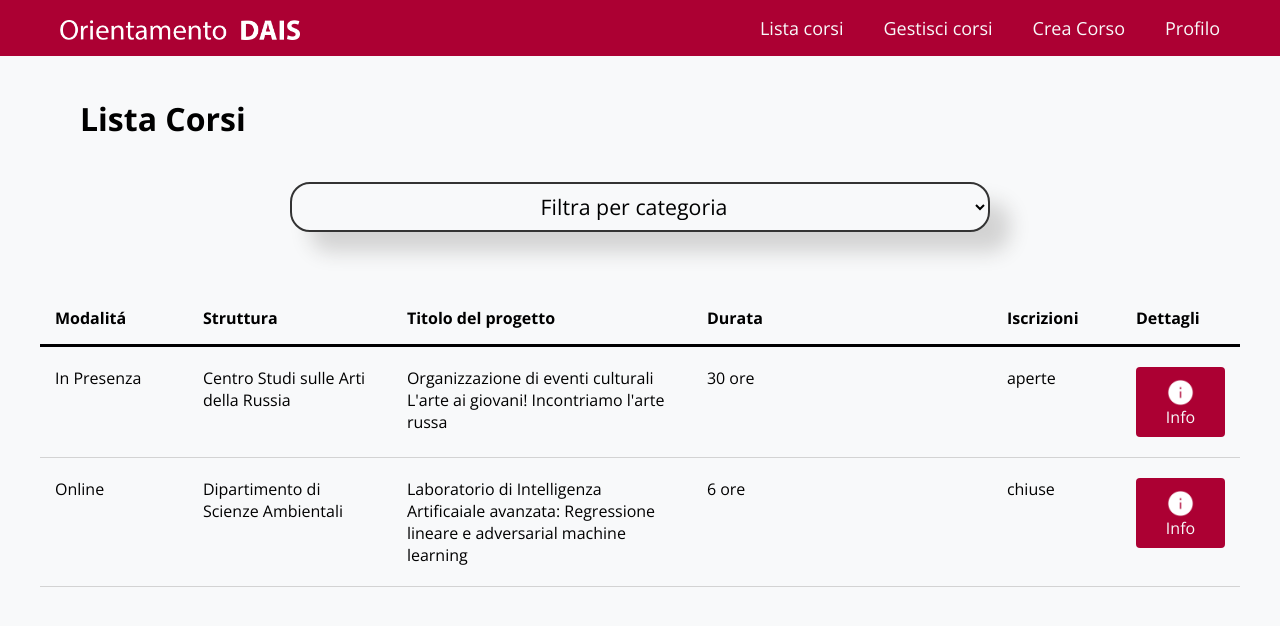
After one commit to Zanotto-Enrico/OrientamentoDAIS, a Flask app: page /listaCorsi in a window 1280 px wide. The commit adds this page. Shown: the top 626 px of the page. Run offline with Flask 2, Linux system fonts and the light colour scheme; the visitor is signed in with stand-in values (Sample User, id 1); parts of the project's set-up code (start-up, migrations or seed data) failed here and were passed over.

Commit message:
aggiunta grafica pagina lista corsi

```diff
--- a/app.py
+++ b/app.py
@@ -57,6 +57,14 @@ def benvenuto ():
 	else:
 		return redirect(url_for("login"))
 
+#Carica la pagina con la lista dei corsi disponibili
+@app.route ('/listaCorsi', methods=['GET'])
+def listaCorsi ():
+	if "user" in session:
+		return render_template("listaCorsi.html")
+	else:
+		return redirect(url_for("login"))
+
 #Effettua il logout dalla sessione
 @app.route ('/logout', methods=['GET'])
 def logout():
--- a/static/styles/GraficaSito.css
+++ b/static/styles/GraficaSito.css
@@ -1,11 +1,11 @@
 
 @font-face {
-    src: url(fonts/MYRIADPRO-REGULAR.OTF);
-    font-family: myriadregular
+    src: url(fonts/OpenSans/OpenSans-Regular.ttf);
+    font-family: OpenSans-Regular
 }
 @font-face {
-    src: url(fonts/MYRIADPRO-BOLD.OTF);
-    font-family: myriadbold
+    src: url(fonts/OpenSans/OpenSans-Bold.ttf);
+    font-family: OpenSans-Bold
 }
 
 :root {
@@ -17,7 +17,29 @@
 
 }
 
-
+h0{
+    font-size: 40px;
+    padding-left: 40px;
+    font-family: "OpenSans-Bold";
+}
+h1{
+    font-size: 32px;
+    padding-left: 40px;
+    padding-top: 20px;
+    font-family: "OpenSans-Bold";
+}
+h2{
+    font-size: 26px;
+    font-family: "OpenSans-Regular";
+}
+h3{
+    font-size: 22px;
+    font-family: "OpenSans-Regular";
+}
+h4{
+    font-size: 20px;
+    font-family: "OpenSans-Regular";
+}
 header{
     width:100%;
     background-color: var(--color5);
@@ -38,7 +60,7 @@ header{
 
 .header-container{
     width: 1200px;
-    height: 60px;
+    height: 56px;
     display:flex;
     justify-content: space-between;
     align-items: left;
@@ -56,8 +78,8 @@ header{
     background-color: #ac0033;
     border: none;
     color: #f8f9fa;
-    font-family: myriadregular;
-    font-size: 25px;
+    font-family: OpenSans-Regular;
+    font-size: 18px;
 }
 
 .menubtn:hover {
@@ -78,5 +100,69 @@ body{
 {
     background-color:#f8f9fa;
     width: 1200px;
-    height: 2000px;
 }
+
+.divfiltro{
+    text-align: center;
+}
+
+.filtro{
+    margin-top: 20px;
+    position: center;
+    font-family: "OpenSans-Regular";
+    font-size: 16pt;
+    width:700px;
+    height: 50px;
+    border-radius: 20px;
+    text-align: center;
+    border-width: 2px;
+    border-color: #333333;
+    background-color: #f8f9fa;
+
+    box-shadow: 20px 20px 20px lightgrey;
+}
+
+.divListaCorsi{
+
+    margin-top: 60px;
+}
+.btnInfoCorso{
+    height: 70px;
+    width: 100%;
+    background-color: #ac0033;
+    border: none;
+    border-radius: 4px;
+    background: url(/static/imgs/info.png);
+    background-size: 30%;
+    background-position: center;
+    background-position-y: 27%;
+    background-repeat: no-repeat;
+    background-color: #ac0033;
+    color: #f8f9fa;
+    font-family: OpenSans-Regular;
+    font-size: 16px;
+    padding-top: 35%;
+}
+
+.elencoCorsi{
+    width:100%;
+    border-collapse: collapse;
+
+}
+th {
+    padding: 15px;
+
+    font-family: "OpenSans-Bold";
+    text-align:left;
+    border-bottom: 3px solid black;
+}
+td {
+    vertical-align: top;
+    text-align: left;
+    padding: 15px;
+    padding-top: 20px;
+    padding-bottom: 20px;
+    font-family: "OpenSans-Regular";
+    border-bottom: 1px solid lightgray;
+
+}
--- /dev/null
+++ b/templates/listaCorsi.html
@@ -0,0 +1,67 @@
+{% if false %}
+        {% extends "parents/defaultPageStudente.html" %}
+{% else %}
+        {% extends "parents/defaultPageProfessore.html" %}
+{% endif %}
+
+{% block titolo %}
+    <title>Lista corsi</title>
+{% endblock %}
+
+
+{% block contenuto %}
+    <h1> Lista Corsi</h1>
+    <div class="divfiltro">
+        <select name="FiltraCategoria" class="filtro" >
+            <option value="Filtra per categoria">Filtra per categoria</option>
+            <option value="Arti e discipline umanistiche">Arti e discipline umanistiche</option>
+            <option value="Comunicazione e eventi">Comunicazione e eventi</option>
+            <option value="Internazionalizzazione">Internazionalizzazione</option>
+            <option value="Lingue e culture">Lingue e culture</option>
+            <option value="Scienze e tecnologia">Scienze e tecnologia</option>
+          </select>
+    </div>
+    <div class="divListaCorsi">
+        <table class="elencoCorsi">
+            <colgroup>
+                <col>
+                <col style="width: 17%">
+                <col style="width: 25%">
+                <col style="width: 25%">
+                <col>
+                <col>
+            </colgroup>
+            <thead>
+                <tr>
+                    <th> Modalit&aacute; </th>
+                    <th> Struttura </th>
+                    <th> Titolo del progetto </th>
+                    <th> Durata </th>
+                    <th> Iscrizioni </th>
+                    <th> Dettagli </th>
+                </tr>
+            </thead>
+            <tbody>
+                <tr>
+                    <td> In Presenza </td>
+                    <td> Centro Studi sulle Arti della Russia </td>
+                    <td> Organizzazione di eventi culturali
+                         L'arte ai giovani! Incontriamo l'arte russa </td>
+                    <td> 30 ore </td>
+                    <td> aperte </td>
+                    <td> <button class="btnInfoCorso">Info</button> </td>
+                </tr>
+                <tr>
+                    <td> Online </td>
+                    <td> Dipartimento di Scienze Ambientali </td>
+                    <td> Laboratorio di Intelligenza Artificaiale
+                         avanzata: Regressione lineare e adversarial machine
+                         learning </td>
+                    <td> 6 ore </td>
+                    <td> chiuse </td>
+                    <td> <button class="btnInfoCorso">Info</button>  </td>
+                </tr>
+            </tbody>
+        </table>
+    </div>
+{% endblock %}
--- a/templates/parents/defaultPageProfessore.html
+++ b/templates/parents/defaultPageProfessore.html
@@ -1,7 +1,7 @@
 {% extends "parents/defaultPage.html" %}
 
 {% block bottoni %}
-    <button type="button"  class="menubtn" >Lista corsi</button>
+    <button type="button"  class="menubtn" onclick="location.href = 'listaCorsi';" >Lista corsi</button>
     <button type="button"  class="menubtn" >Gestisci corsi</button>
     <button type="button"  class="menubtn" >Crea Corso</button>
     <button type="button"  class="menubtn" >Profilo</button>
--- a/templates/parents/defaultPageStudente.html
+++ b/templates/parents/defaultPageStudente.html
@@ -1,7 +1,7 @@
 {% extends "parents/defaultPage.html" %}
 
 {% block bottoni %}
-    <button type="button"  class="menubtn" >Lista corsi</button>
+    <button type="button"  class="menubtn" onclick="location.href = 'listaCorsi';">Lista corsi </button>
     <button type="button"  class="menubtn" >I tuoi corsi</button>
     <button type="button"  class="menubtn" >Calendario</button>
     <button type="button"  class="menubtn" >Profilo</button>
```
Also changed, not shown: static/styles/GraficaLogin.css (+8 -8 lines), static/imgs/info.png (added), static/styles/fonts/OpenSans/OpenSans-Bold.ttf (added), static/styles/fonts/OpenSans/OpenSans-BoldItalic.ttf (added), static/styles/fonts/OpenSans/OpenSans-ExtraBold.ttf (added), static/styles/fonts/OpenSans/OpenSans-ExtraBoldItalic.ttf (added), static/styles/fonts/OpenSans/OpenSans-Italic.ttf (added), static/styles/fonts/OpenSans/OpenSans-Light.ttf (added), static/styles/fonts/OpenSans/OpenSans-LightItalic.ttf (added), static/styles/fonts/OpenSans/OpenSans-Medium.ttf (added), static/styles/fonts/OpenSans/OpenSans-MediumItalic.ttf (added), static/styles/fonts/OpenSans/OpenSans-Regular.ttf (added), static/styles/fonts/OpenSans/OpenSans-SemiBold.ttf (added), static/styles/fonts/OpenSans/OpenSans-SemiBoldItalic.ttf (added).
